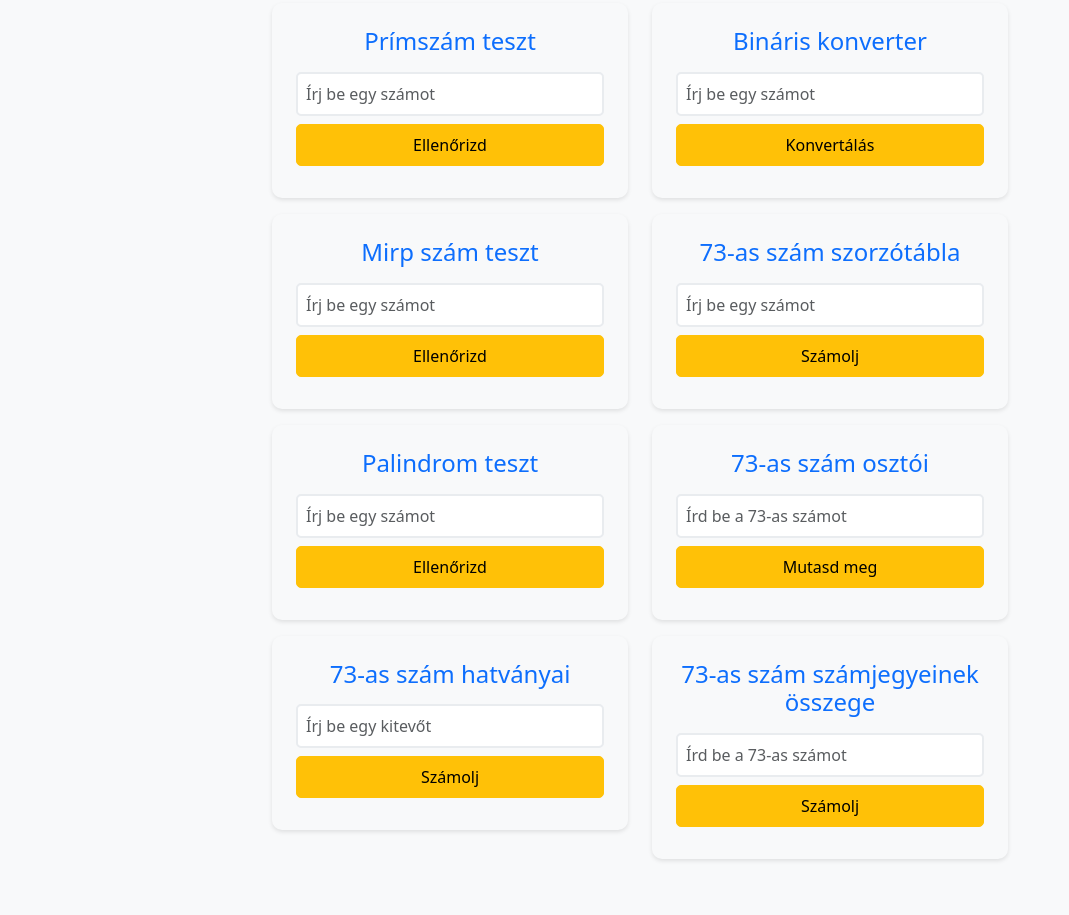
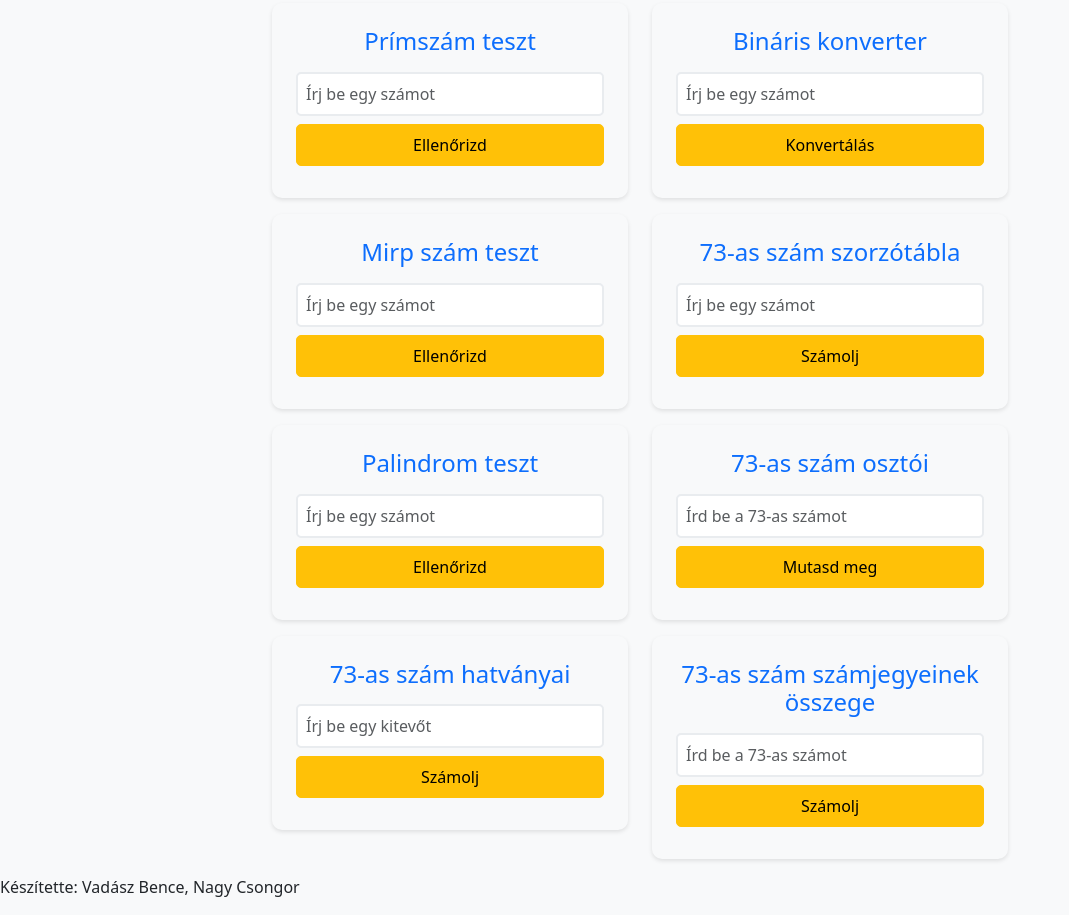
Before and after one commit to MurphyDev0/ikt_project, a plain HTML site: page index.html in a window 1280 px wide. Shown: the part 2123-3038 px from the top of the page, without its empty margins (0-1069 px from the left). Before the commit the page ends 2998 px from the top, so only its background shows below. Drawn offline with nearby package versions, Linux system fonts and the light colour scheme.

Commit message:
Footer html

```diff
--- a/index.html
+++ b/index.html
@@ -191,6 +191,9 @@
             </div>
         </div>
     </div>
+    <div class="footer">
+        <p>Készítette: Vadász Bence, Nagy Csongor</p>
+    </div>
 
     <script src="https://cdn.jsdelivr.net/npm/bootstrap@5.3.0/dist/js/bootstrap.bundle.min.js"></script>
     <script src="script.js"></script>
```
